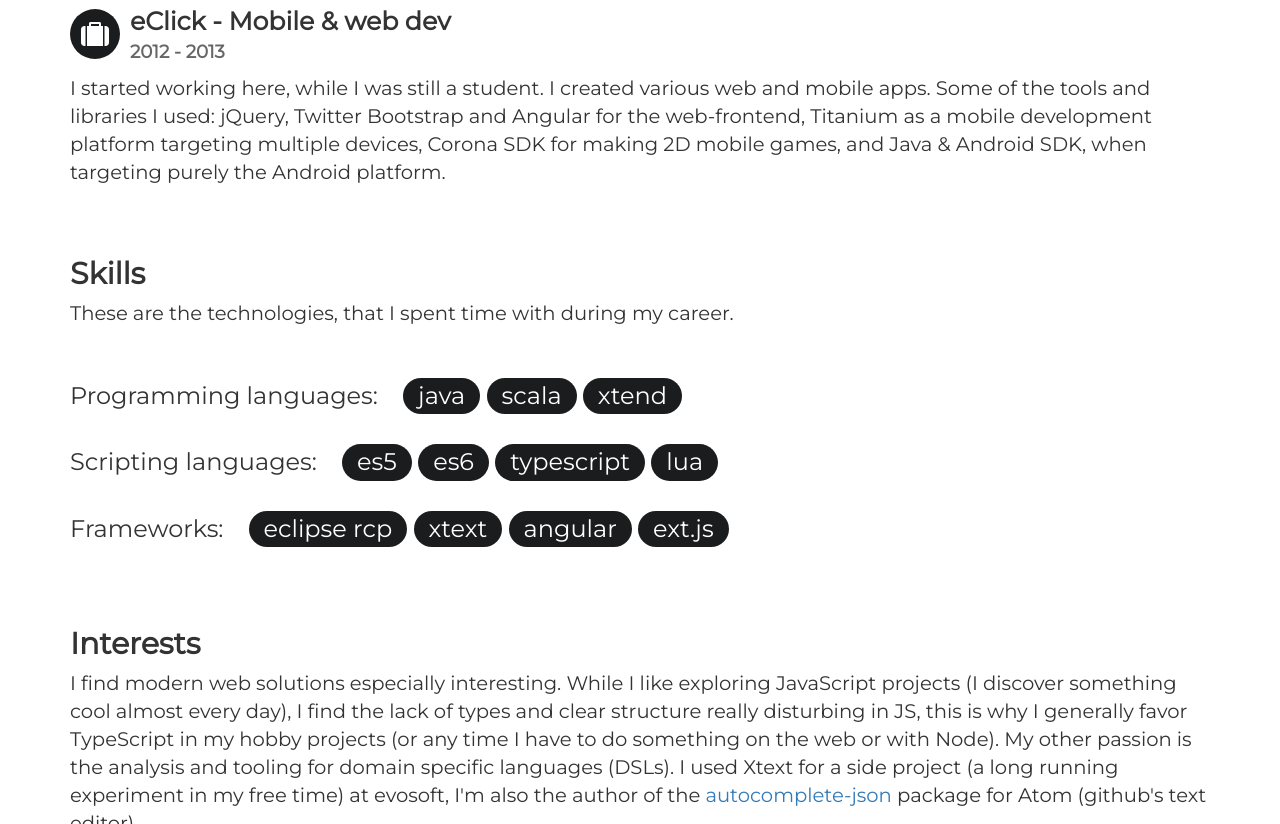
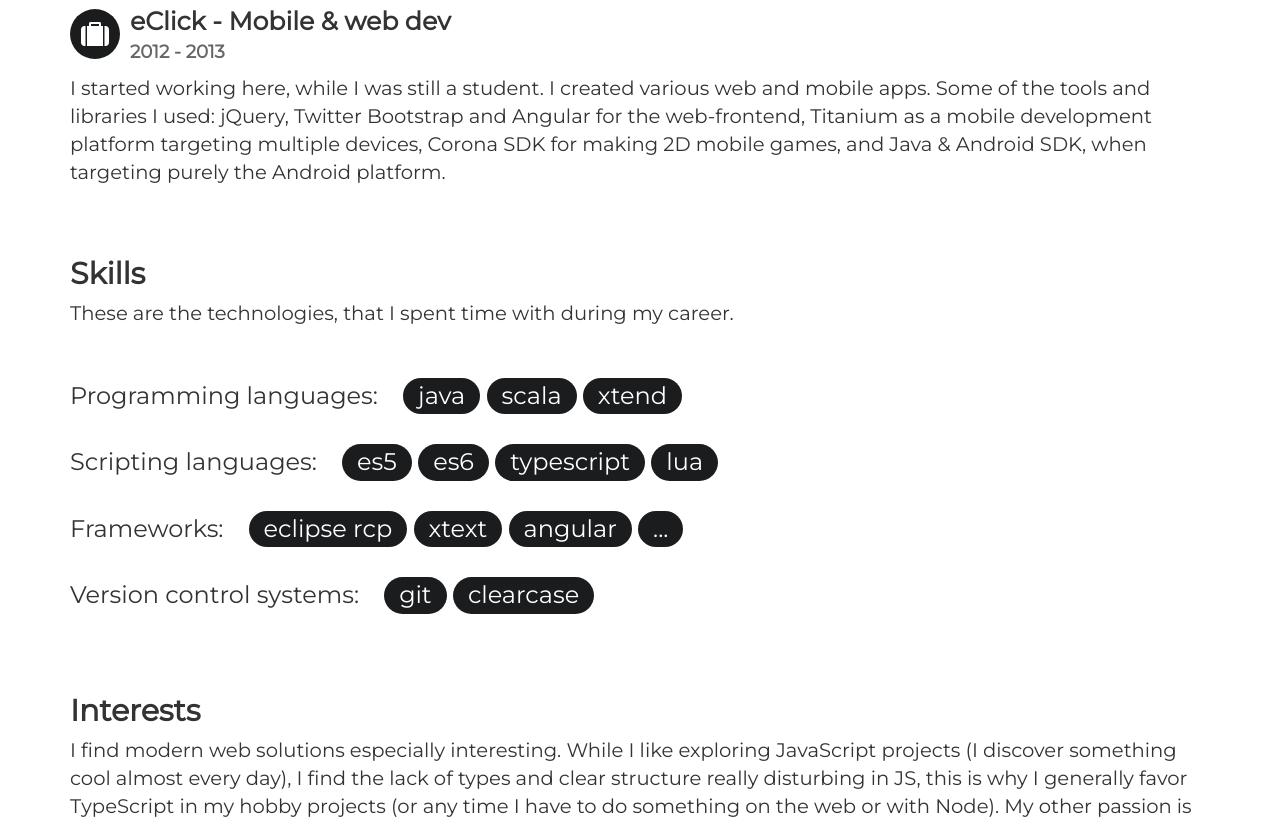
Before and after one commit to bali182/bali182.github.io, a website: page index.html in a window 1280 px wide. Shown: the part 1386-2210 px from the top of the page. Drawn offline with Linux system fonts and the light colour scheme.

Commit message:
PDF was useless added SO instead

```diff
--- a/index.html
+++ b/index.html
@@ -48,8 +48,8 @@
             <i class="fa icon-header fa-github"></i> &nbsp; Github
           </a>
           &nbsp;
-          <a href="cv.pdf" type="button" class="btn btn-lg btn-neutral">
-            <i class="fa icon-header fa-download"></i> &nbsp; As PDF
+          <a href="http://stackoverflow.com/users/1126273/bali182" type="button" class="btn btn-lg btn-neutral">
+            <i class="fa icon-header fa-stack-overflow"></i> &nbsp; StackOverflow
           </a>
         </div>
       </div>
@@ -148,9 +148,17 @@
               <span class="label-dark">eclipse rcp</span>
               <span class="label-dark">xtext</span>
               <span class="label-dark">angular</span>
-              <span class="label-dark">ext.js</span>
+              <span class="label-dark">...</span>
             </h3>
           </div>
+
+          <div>
+            <h3 style="display:inline-block">Version control systems:&nbsp; &nbsp;
+              <span class="label-dark">git</span>
+              <span class="label-dark">clearcase</span>
+            </h3>
+          </div>
+
         </div>
 
         <div class="col-md-12 languages">
```
Also changed, not shown: css/styles.css (line endings or trailing spaces), 1 other file.
